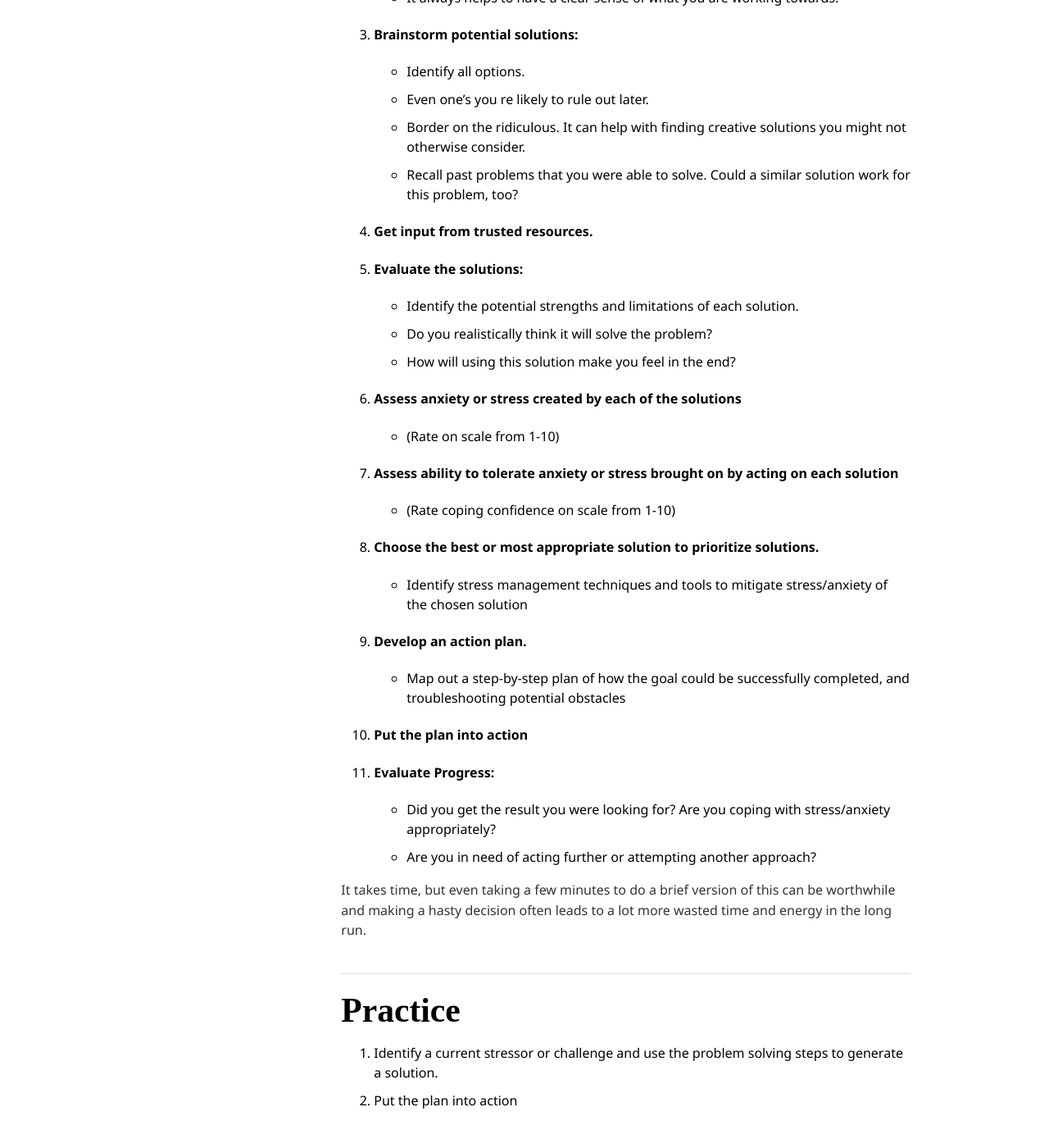
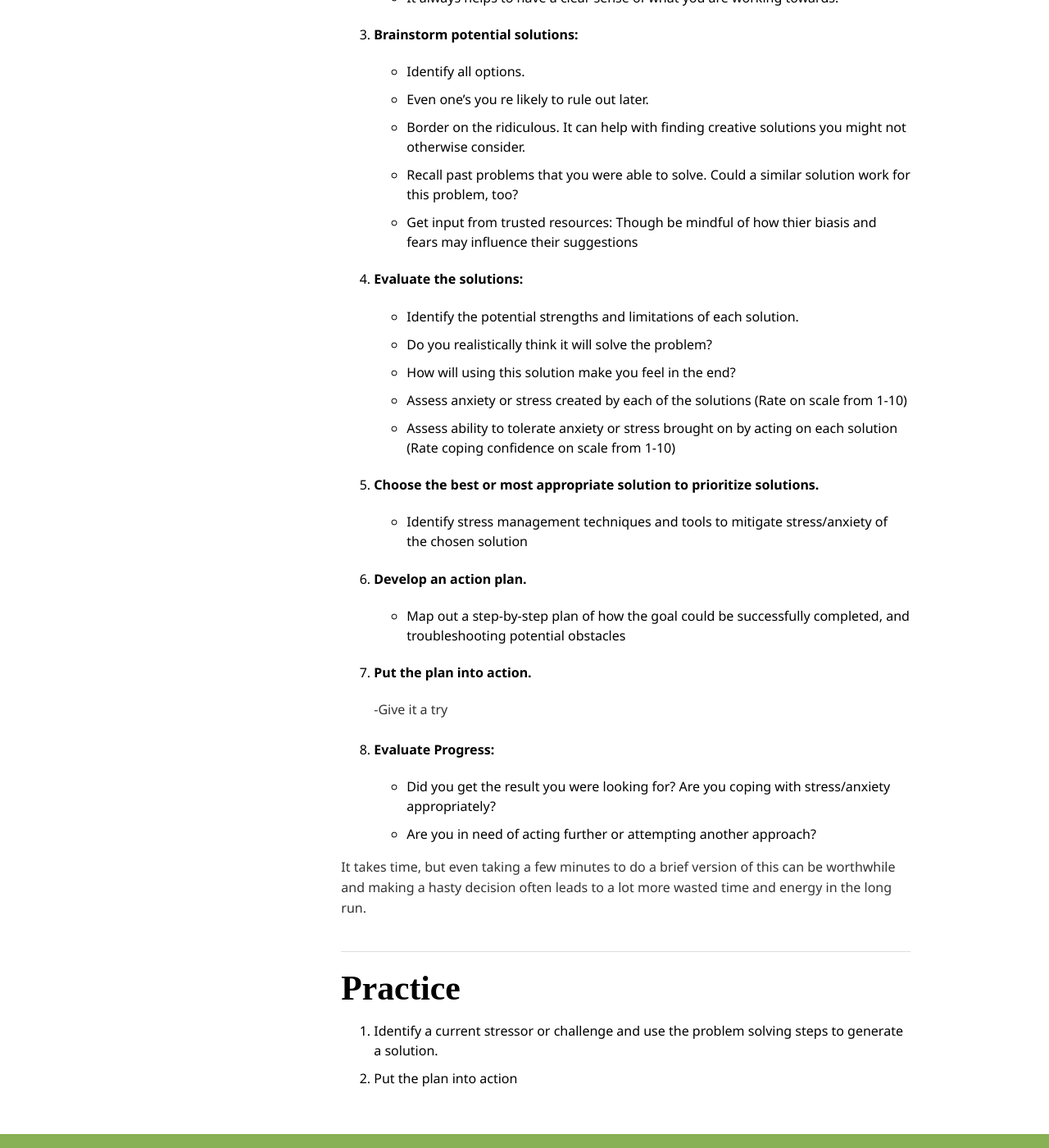
Before and after one commit to mtorres253/mtorres253.github.io, a Jekyll site: the page built from chapt-5/index.md, in a window 1280 px wide and 1400 px high, scrolled down 1177 px. Shown: the whole window at 82% size. Built offline with Jekyll 4.4.1, drawn with Linux system fonts in a browser that asks for light colours; nearby versions of some CDN libraries; some web fonts are replaced.

Commit message:
Update index.md

```diff
--- a/chapt-5/index.md
+++ b/chapt-5/index.md
@@ -31,29 +31,25 @@ Conscious decision-making can help prevent unintended side effects of putting a
 - Even one’s you re likely to rule out later.
 - Border on the ridiculous. It can help with finding creative solutions you might not otherwise consider.
 - Recall past problems that you were able to solve. Could a similar solution work for this problem, too?
+- Get input from trusted resources: Though be mindful of how thier biasis and fears may influence their suggestions
 
-4. #### Get input from trusted resources.
-
-5. #### Evaluate the solutions:
+4. #### Evaluate the solutions:
 - Identify the potential strengths and limitations of each solution.
 - Do you realistically think it will solve the problem?
 - How will using this solution make you feel in the end?
+- Assess anxiety or stress created by each of the solutions (Rate on scale from 1-10)
+- Assess ability to tolerate anxiety or stress brought on by acting on each solution (Rate coping confidence on scale from 1-10)
 
-6. #### Assess anxiety or stress created by each of the solutions
-- (Rate on scale from 1-10)
-
-7. #### Assess ability to tolerate anxiety or stress brought on by acting on each solution
-- (Rate coping confidence on scale from 1-10)
-
-8. #### Choose the best or most appropriate solution to prioritize solutions.
+5. #### Choose the best or most appropriate solution to prioritize solutions.
 - Identify stress management techniques and tools to mitigate stress/anxiety of the chosen solution
 
-9. #### Develop an action plan.
+6. #### Develop an action plan.
 - Map out a step-by-step plan of how the goal could be successfully completed, and troubleshooting potential obstacles
 
-10. #### Put the plan into action
+7. #### Put the plan into action.
+-Give it a try
 
-11. #### Evaluate Progress:
+8. #### Evaluate Progress:
 - Did you get the result you were looking for? Are you coping with stress/anxiety appropriately?
 - Are you in need of acting further or attempting another approach?
 
```
